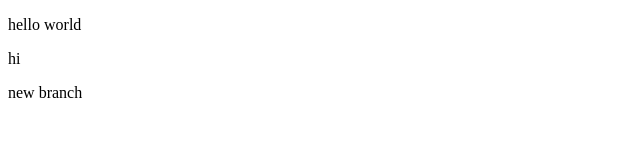
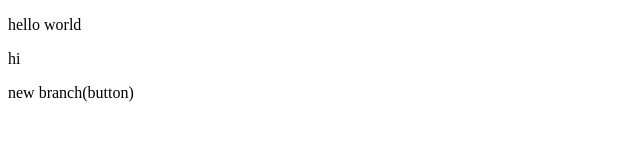
Before and after one commit to Veena-h/git-demo, a plain HTML site: page index.html in a window 1280 px wide. Shown: the full height of the page, 0-640 px from the left. Drawn offline with Linux system fonts and the light colour scheme.

Commit message:
new button

```diff
--- a/index.html
+++ b/index.html
@@ -8,6 +8,6 @@
 <body>
     <p>hello world</p>
     <p>hi</p>
-    <p>new branch</p>
+    <p>new branch(button)</p>
 </body>
 </html>
```
